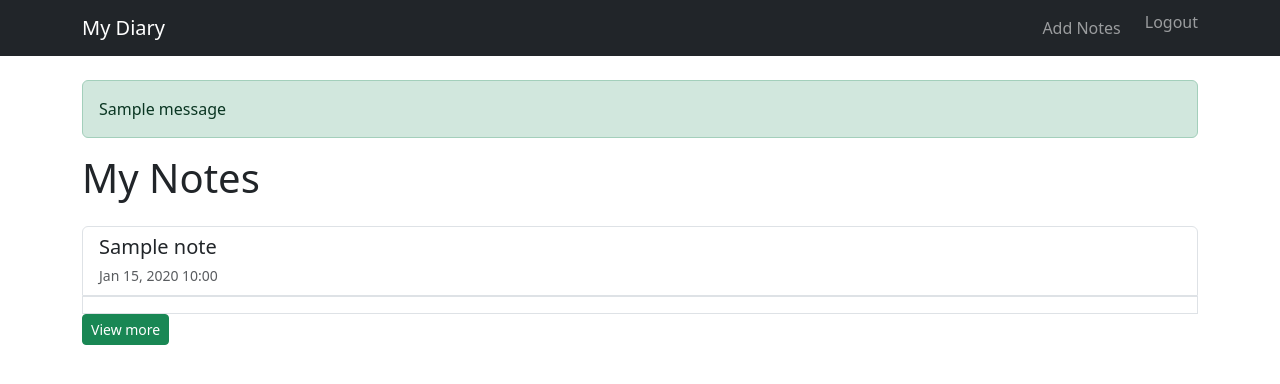
After one commit to Prayush333/Personal-DIARY, a Django app: page / in a window 1280 px wide. The commit adds this page. Shown: the top 384 px of the page. Run offline with Django 5.2, Linux system fonts and the light colour scheme; a user stored in the database is signed in; tables that the repository leaves empty hold one stand-in row (values such as "Sample post"); one stand-in notice (Sample message) is shown.

Commit message:
completed all

```diff
--- a/DIARY/settings.py
+++ b/DIARY/settings.py
@@ -111,3 +111,8 @@ STATIC_URL = 'static/'
 # https://docs.djangoproject.com/en/5.2/ref/settings/#default-auto-field
 
 DEFAULT_AUTO_FIELD = 'django.db.models.BigAutoField'
+
+
+LOGIN_URL = '/accounts/login/'
+LOGIN_REDIRECT_URL = '/'
+LOGOUT_REDIRECT_URL = '/accounts/login/'
--- a/DIARY/urls.py
+++ b/DIARY/urls.py
@@ -1,22 +1,11 @@
-"""
-URL configuration for DIARY project.
 
-The `urlpatterns` list routes URLs to views. For more information please see:
-    https://docs.djangoproject.com/en/5.2/topics/http/urls/
-Examples:
-Function views
-    1. Add an import:  from my_app import views
-    2. Add a URL to urlpatterns:  path('', views.home, name='home')
-Class-based views
-    1. Add an import:  from other_app.views import Home
-    2. Add a URL to urlpatterns:  path('', Home.as_view(), name='home')
-Including another URLconf
-    1. Import the include() function: from django.urls import include, path
-    2. Add a URL to urlpatterns:  path('blog/', include('blog.urls'))
-"""
 from django.contrib import admin
-from django.urls import path
+from django.urls import path, include
+from django.contrib.auth import views as auth_views
 
 urlpatterns = [
     path('admin/', admin.site.urls),
+    path('', include('diary_app.urls')),
+    path('accounts/', include('django.contrib.auth.urls')),
+
 ]
--- a/diary_app/models.py
+++ b/diary_app/models.py
@@ -5,7 +5,6 @@ from django.contrib.auth.models import User
 class Note(models.Model):
     user = models.ForeignKey(User, on_delete=models.CASCADE)
     title = models.CharField(max_length=150)
-    image = models.ImageField(upload_to='notes/%Y/%m/%d',null=True, blank=True)
     content = models.TextField()
     created_at = models.DateTimeField(auto_now_add=True)
     updated_at = models.DateTimeField(auto_now=True)
--- /dev/null
+++ b/diary_app/urls.py
@@ -0,0 +1,13 @@
+
+from django.contrib import admin
+from django.urls import path
+from diary_app import views
+
+urlpatterns = [
+    path('', views.NoteListView.as_view(), name="note_list"),
+    path('detail_note/<int:pk>/', views.NoteDetailView.as_view(), name="detail_note"),
+    path('add_note/', views.NoteAddView.as_view(), name="add_note"),
+    path('edit_note/<int:pk>/', views.NoteEditView.as_view(), name="edit_note"),
+    path('delete_note/<int:pk>/', views.NoteDeleteView.as_view(), name="delete_note"),
+    path('register/', views.RegisterView.as_view(), name='register'),
+]
--- a/diary_app/views.py
+++ b/diary_app/views.py
@@ -1,5 +1,57 @@
 from django.shortcuts import render
-from django.views.generic import ListView, DetailView, CreateView, DeleteView
+from django.urls import reverse_lazy
+from django.views.generic import ListView, DetailView, CreateView, DeleteView,UpdateView
 from django.views import View
 from django.contrib.auth.mixins import LoginRequiredMixin
 from .models import Note
+from django.contrib.auth.forms import UserCreationForm
+
+
+class NoteListView( LoginRequiredMixin, ListView):
+    model= Note
+    template_name='diary/note_list.html'
+    context_object_name = 'notes'
+
+    def get_queryset(self):
+        return Note.objects.filter(user=self.request.user)
+
+
+class NoteDetailView(LoginRequiredMixin, DetailView):
+    model = Note
+    template_name = 'diary/detail_note.html'
+    context_object_name = 'note'
+
+
+class NoteAddView( LoginRequiredMixin, CreateView):
+    model = Note
+    template_name = 'diary/add_note.html'
+    success_url = reverse_lazy('note_list')
+    fields = ['title', 'content']
+
+    def form_valid(self, form):
+        form.instance.user = self.request.user
+        return super().form_valid(form)
+
+
+
+
+class NoteEditView(LoginRequiredMixin, UpdateView):
+    model = Note
+    template_name = 'diary/edit_note.html'
+    fields = ['title', 'content']
+    success_url =reverse_lazy('note_list')
+
+    def get_queryset(self):
+        return Note.objects.filter(user=self.request.user)
+
+
+
+class NoteDeleteView(LoginRequiredMixin, DeleteView):
+    model = Note
+    template_name = 'diary/delete_note.html'
+    success_url = reverse_lazy('note_list')
+
+class RegisterView(CreateView):
+    template_name = 'registration/register.html'
+    form_class = UserCreationForm
+    success_url = reverse_lazy('login')
--- /dev/null
+++ b/templates/base.html
@@ -0,0 +1,28 @@
+<!DOCTYPE html>
+<html lang="en">
+<head>
+    <meta charset="UTF-8" />
+    <meta name="viewport" content="width=device-width, initial-scale=1" />
+    <title>{% block title %}Personal Diary{% endblock %}</title>
+
+    <!-- Bootstrap 5 CSS CDN -->
+    <link href="https://cdn.jsdelivr.net/npm/bootstrap@5.3.0/dist/css/bootstrap.min.css" rel="stylesheet">
+</head>
+<body>
+    {% include "nav.html" %}
+<div class="container">
+    {% if messages %}
+      {% for message in messages %}
+        <div class="alert alert-{{ message.tags }}">{{ message }}</div>
+      {% endfor %}
+    {% endif %}
+
+    {% block content %}
+    {% endblock %}
+</div>
+
+<!-- Bootstrap 5 JS Bundle CDN -->
+<script src="https://cdn.jsdelivr.net/npm/bootstrap@5.3.0/dist/js/bootstrap.bundle.min.js"></script>
+
+</body>
+</html>
--- a/templates/diary/note_list.html
+++ b/templates/diary/note_list.html
@@ -1,26 +1,25 @@
-{% extends 'diary/base.html' %}
+{% extends 'base.html' %}
 
-{% block title %}My Diary Entries{% endblock %}
+{% block title %}My Notes{% endblock %}
 
 {% block content %}
-<h1 class="mb-4">My Diary Entries</h1>
+<h1 class="mb-4">My Notes</h1>
 
-{% if entries %}
+{% if notes %}
   <div class="list-group">
-    {% for entry in entries %}
-      <a href="{% url 'edit_entry' entry.id %}" class="list-group-item list-group-item-action d-flex justify-content-between align-items-center">
+    {% for note in notes %}
+      <a href="{% url 'edit_note' note.id %}" class="list-group-item list-group-item-action d-flex justify-content-between align-items-center">
         <div>
-          <h5 class="mb-1">{{ entry.title }}</h5>
-          <small class="text-muted">{{ entry.created_at|date:"M d, Y H:i" }}</small>
+          <h5 class="mb-1">{{ note.title }}</h5>
+          <small class="text-muted">{{ note.created_at|date:"M d, Y H:i" }}</small>
         </div>
         <div>
-          <a href="{% url 'edit_entry' entry.id %}" class="btn btn-sm btn-outline-primary me-2">Edit</a>
-          <a href="{% url 'delete_entry' entry.id %}" class="btn btn-sm btn-outline-danger">Delete</a>
+          <a href="{% url 'detail_note' note.id %}" class="btn btn-sm btn-success">View more</a>
         </div>
       </a>
     {% endfor %}
   </div>
 {% else %}
-  <p>No diary entries yet. <a href="{% url 'add_entry' %}">Add your first entry</a>.</p>
+  <p>No Notes yet. <a href="{% url 'add_note' %}">Add your first Note</a>.</p>
 {% endif %}
 {% endblock %}
--- /dev/null
+++ b/templates/nav.html
@@ -0,0 +1,26 @@
+
+<nav class="navbar navbar-expand-lg navbar-dark bg-dark mb-4">
+  <div class="container">
+    <a class="navbar-brand" href="{% url 'note_list' %}">My Diary</a>
+    <div class="collapse navbar-collapse">
+      <ul class="navbar-nav ms-auto">
+  {% if user.is_authenticated %}
+    <li class="nav-item">
+      <a class="nav-link" href="{% url 'add_note' %}">Add Notes</a>
+    </li>
+    <li class="nav-item ms-3">
+      <form method="post" action="{% url 'logout' %}">
+        {% csrf_token %}
+        <button type="submit" class="btn btn-link nav-link" style="display:inline; padding:0;">Logout</button>
+      </form>
+    </li>
+  {% else %}
+    <li class="nav-item">
+      <a class="nav-link" href="{% url 'login' %}">Login</a>
+    </li>
+  {% endif %}
+</ul>
+
+    </div>
+  </div>
+</nav>
```
Also changed, not shown: templates/diary/add_note.html (+7 -7 lines), templates/diary/base.html (deleted, +0 -51 lines), templates/diary/delete_note.html (+5 -5 lines), templates/diary/detail_note.html (added, +20 -0 lines), templates/diary/edit_note.html (+12 -13 lines), templates/registration/login.html (added, +33 -0 lines), templates/registration/logout.html (added, +9 -0 lines), templates/registration/register.html (added, +21 -0 lines), db.sqlite3, diary_app/migrations/0001_initial.py (added).
